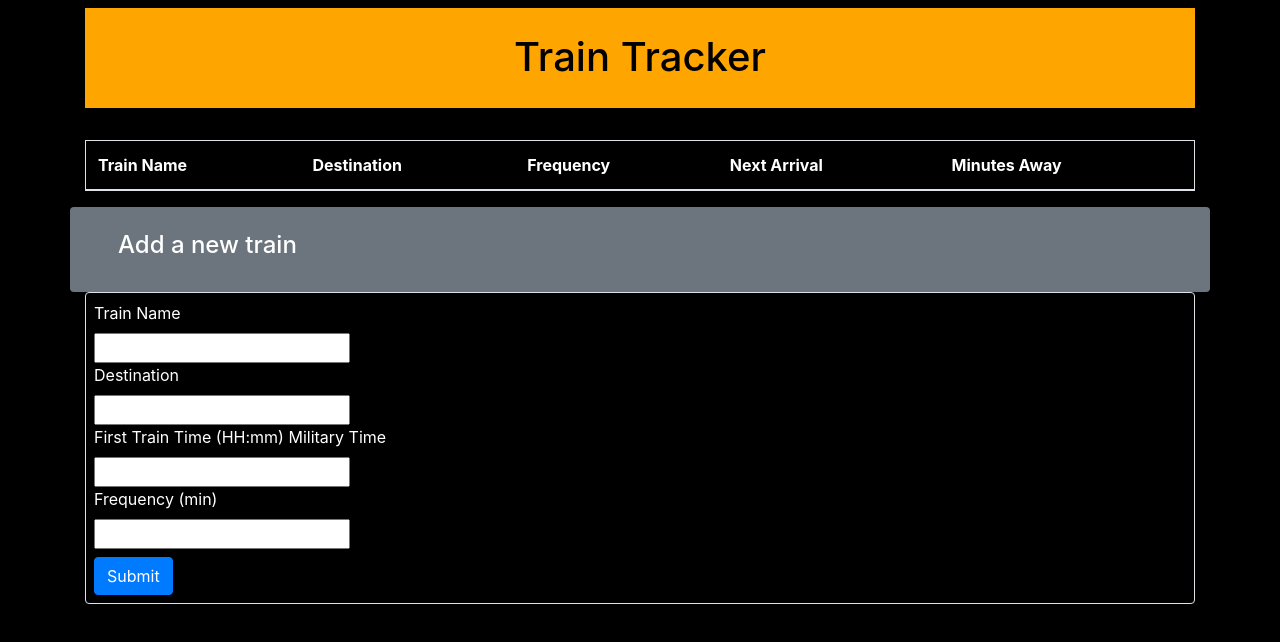
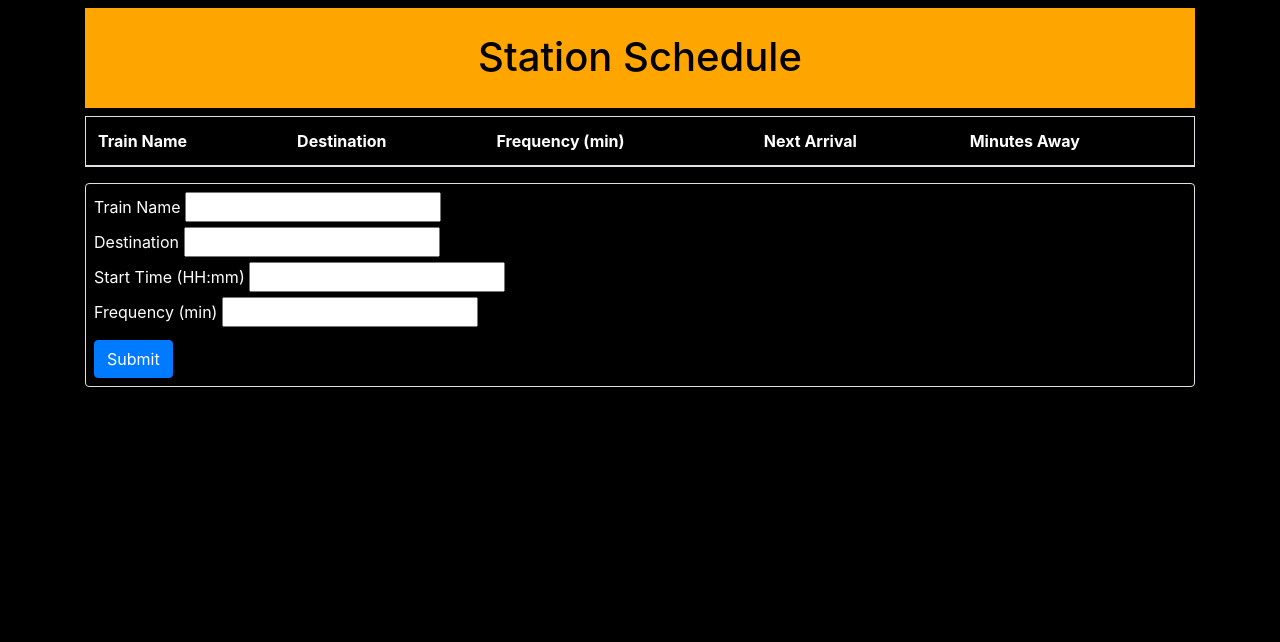
Before and after one commit to BrocDavis/Trains, a plain HTML site: page index.html in a window 1280 px wide. Drawn offline with nearby package versions, Linux system fonts and the light colour scheme; no server answers.

Commit message:
edited html further to change form layout

```diff
--- a/index.html
+++ b/index.html
@@ -11,53 +11,44 @@
   <script src="https://www.gstatic.com/firebasejs/7.2.1/firebase-app.js"></script>
   <script src="https://www.gstatic.com/firebasejs/7.2.1/firebase-database.js"></script>
   <script src="https://cdn.jsdelivr.net/momentjs/2.12.0/moment.min.js"></script>
-    <title>Train</title>
+  <title>Station schedule</title>
 </head>
 
 <body>
   <div class="container mt-2 mb-4">
-        <h1>Train Tracker</h1>
-        <br>
+    <h1>Station Schedule</h1>
     <table class=" table border p-2 rounded text-white">
       <div class="col-12">
         <thead class="#">
           <tr>
             <th scope="col" id="trainName">Train Name</th>
             <th scope="col" id="destination">Destination</th>
-                        <th scope="col" id="frequency">Frequency</th>
+            <th scope="col" id="frequency">Frequency (min)</th>
             <th scope="col" id="nextArrival">Next Arrival</th>
             <th scope="col" id="minutesAway">Minutes Away</th>
           </tr>
         </thead>
         <tbody id="infoTable">
-
         </tbody>
       </div>
     </table>
-        <div class="row">
-            <div id="addTrainHeader" class="col-12 p-4 bg-secondary rounded">
-                <h4 class="ml-4 text-white">Add a new train</h4>
-            </div>
-        </div>
+
     <div class="row">
       <div class="col-12">
         <form class="border p-2 rounded text-white">
+          <div>
             <label for="formTrainName">Train Name</label>
-                    <br>
             <input type="text" name="formTrainName" id="formTrainName">
-                    <br>
-                    <label for="destination">Destination</label>
-                    <br>
+          </div>
+          <div><label for="destination">Destination</label>
             <input type="text" name="formDestination" id="formDestination">
-                    <br>
-                    <label for="firstTrainTime">First Train Time (HH:mm) Military Time</label>
-                    <br>
+          </div>
+          <div><label for="firstTrainTime">Start Time (HH:mm)</label>
             <input type="text" name="formFirstTrainTime" id="formFirstTrainTime">
-                    <br>
-                    <label for="frequency">Frequency (min)</label>
-                    <br>
+          </div>
+          <div><label for="frequency">Frequency (min)</label>
             <input type="text" name="formFrequency" id="formFrequency">
-                    <br>
+          </div>
           <button type="button" id="submit" class="btn btn-primary mt-2">Submit</button>
         </form>
       </div>
```
Lines whose indentation alone changed are shown as unchanged.
